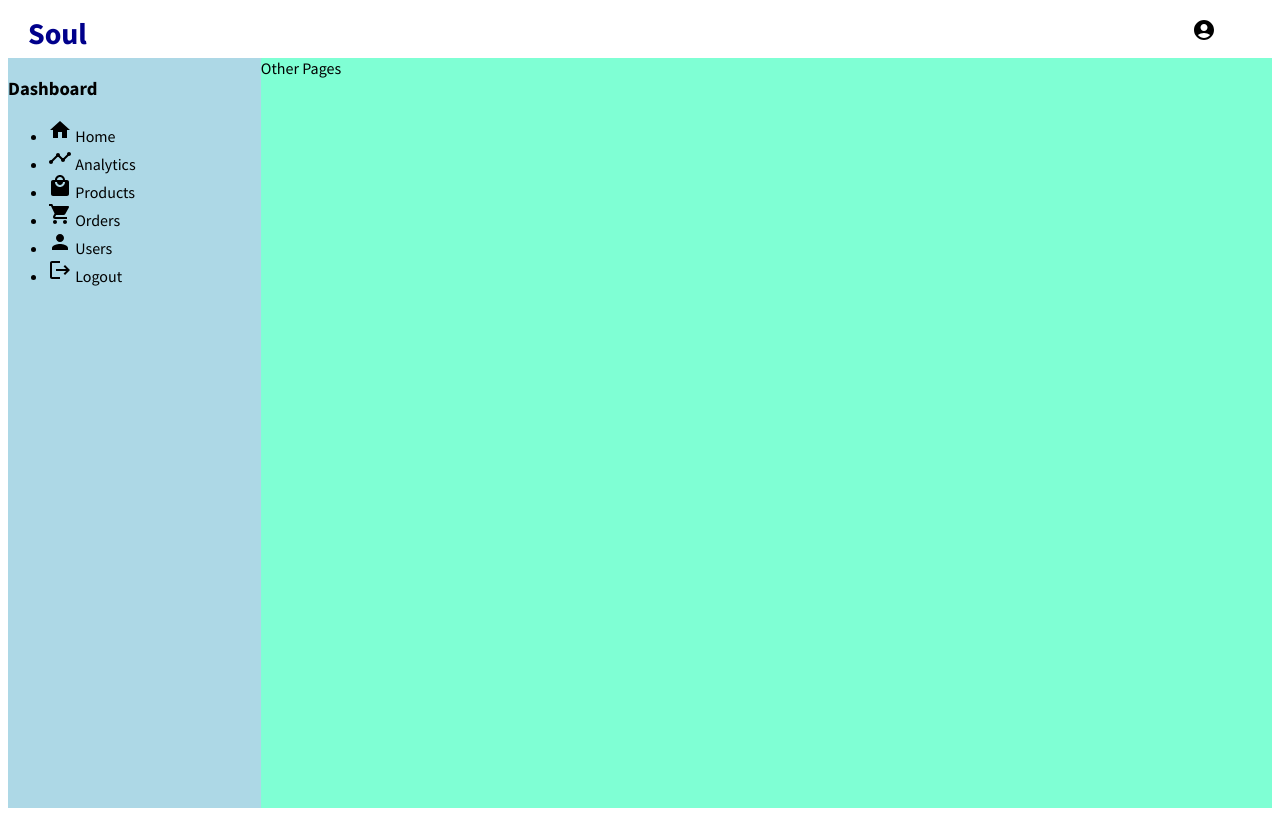
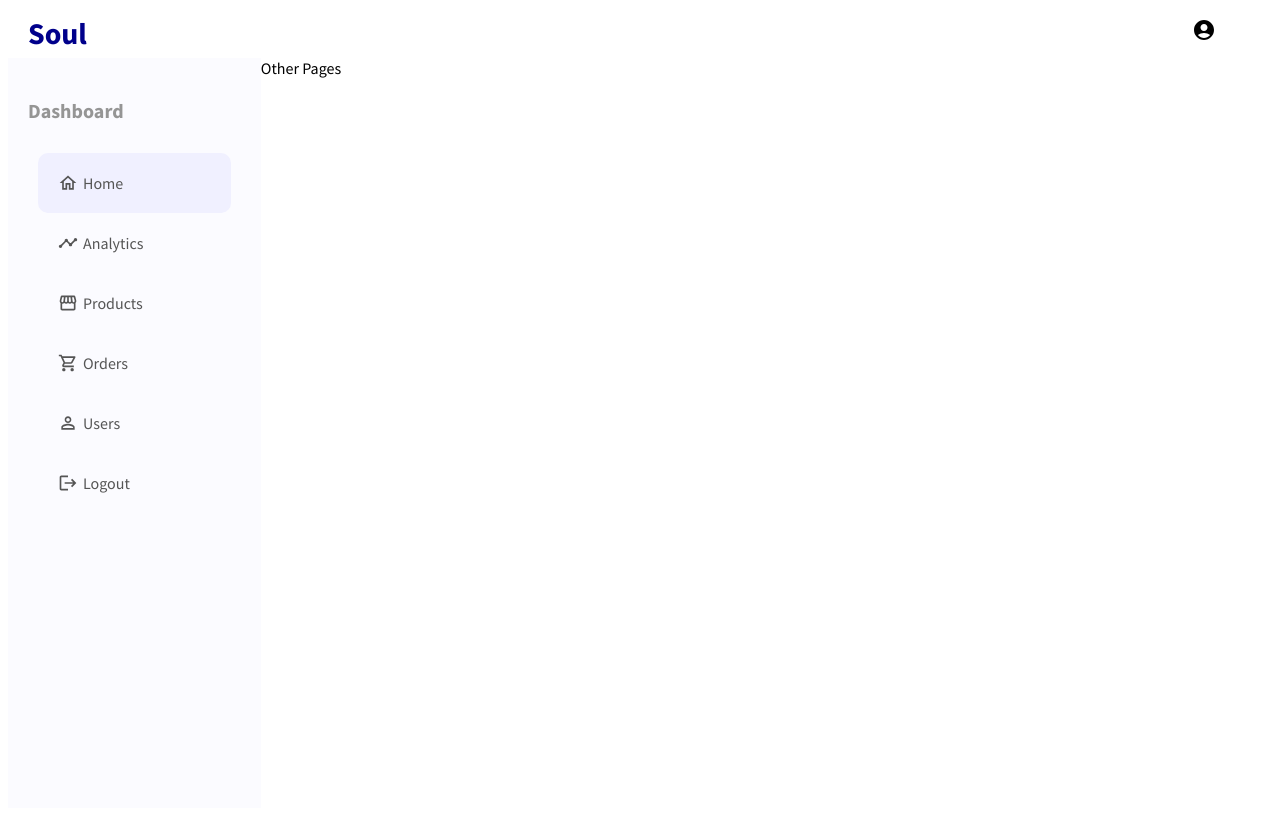
Before and after one commit to Kinza-Ali/apparel-admin, a React (Create React App) app: page / in a window 1280 px wide. Built offline with nearby package versions, Linux system fonts and the light colour scheme.

Commit message:
Sidebar menu list updated

```diff
--- a/src/App.css
+++ b/src/App.css
@@ -8,5 +8,4 @@
 
 .others {
   flex: 4;
-  background-color: aquamarine;
 }
--- a/src/components/sidebar/Sidebar.css
+++ b/src/components/sidebar/Sidebar.css
@@ -1,5 +1,47 @@
+* {
+  font-family: "Source Sans Pro", sans-serif;
+}
+
 .sidebar {
   flex: 1;
   height: calc(100vh - 50px);
-  background-color: lightblue;
+  background-color: rgb(251, 251, 255);
+  position: sticky;
+  top: 50px;
 }
+
+.sidebarWrapper {
+  padding: 20px;
+  color: #555;
+}
+
+.sidebarMenu {
+  margin-bottom: 10px;
+}
+
+.sidebarTitle {
+  font-size: 20px;
+  color: rgb(149, 149, 149);
+}
+.sidebarList {
+  list-style: none;
+  padding: 10px;
+}
+
+.sidebarListItem {
+  padding: 20px;
+  cursor: pointer;
+  display: flex;
+  align-items: center;
+  border-radius: 10px;
+}
+
+.sidebarListItem.active,
+.sidebarListItem:hover {
+  background-color: rgb(240, 240, 255);
+}
+
+.sidebarIcon {
+  margin-right: 5px;
+  font-size: 20px !important;
+}
--- a/src/components/sidebar/Sidebar.jsx
+++ b/src/components/sidebar/Sidebar.jsx
@@ -1,11 +1,10 @@
 import React from "react";
 import "./Sidebar.css";
-import { Timeline } from "@material-ui/icons";
-import PersonIcon from "@mui/icons-material/Person";
-import ShoppingCartIcon from "@mui/icons-material/ShoppingCart";
-import LocalMallIcon from "@mui/icons-material/LocalMall";
+import { Timeline, Storefront } from "@material-ui/icons";
+import PersonOutlineOutlinedIcon from "@mui/icons-material/PersonOutlineOutlined";
+import ShoppingCartOutlinedIcon from "@mui/icons-material/ShoppingCartOutlined";
 import LogoutIcon from "@mui/icons-material/Logout";
-import HomeIcon from "@mui/icons-material/Home";
+import HomeOutlinedIcon from "@mui/icons-material/HomeOutlined";
 function sidebar() {
   return (
     <div className="sidebar">
@@ -13,23 +12,23 @@ function sidebar() {
         <div className="sideMenu">
           <h3 className="sidebarTitle">Dashboard</h3>
           <ul className="sidebarList">
-            <li className="sidebarListItem">
-              <HomeIcon /> Home
+            <li className="sidebarListItem active">
+              <HomeOutlinedIcon className="sidebarIcon" /> Home
             </li>
             <li className="sidebarListItem">
-              <Timeline /> Analytics
+              <Timeline className="sidebarIcon" /> Analytics
             </li>
             <li className="sidebarListItem">
-              <LocalMallIcon /> Products
+              <Storefront className="sidebarIcon" /> Products
             </li>
             <li className="sidebarListItem">
-              <ShoppingCartIcon /> Orders
+              <ShoppingCartOutlinedIcon className="sidebarIcon" /> Orders
             </li>
             <li className="sidebarListItem">
-              <PersonIcon /> Users
+              <PersonOutlineOutlinedIcon className="sidebarIcon" /> Users
             </li>
             <li className="sidebarListItem">
-              <LogoutIcon /> Logout
+              <LogoutIcon className="sidebarIcon" /> Logout
             </li>
           </ul>
         </div>
```
